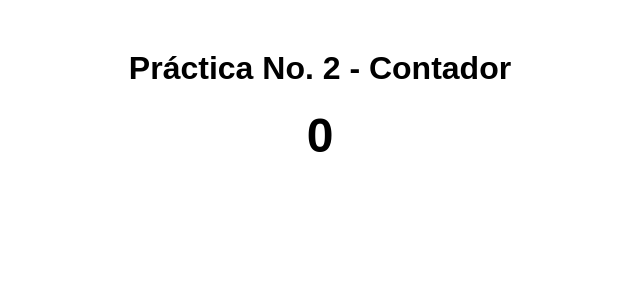
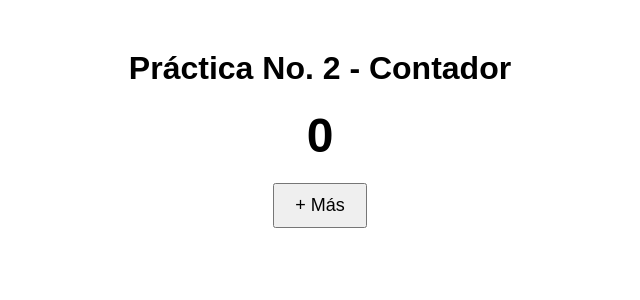
Before and after one commit to smujr-code/practica2-angular, an Angular app: page / in a window 1280 px wide. Shown: the top 300 px of the page, without its empty margins (320-960 px from the left). Built offline with nearby package versions, Linux system fonts and the light colour scheme.

Commit message:
se agregar el boton incrementar

```diff
--- a/src/app/app.html
+++ b/src/app/app.html
@@ -3,4 +3,8 @@
   <div style="font-size: 48px; margin: 20px; font-weight: bold;">
     {{ contador }}
   </div>
+
+  <div>
+    <button (click)="incrementar()" style="padding: 10px 20px; font-size: 18px; cursor: pointer;">+ Más</button>
+  </div>
 </div>
```
